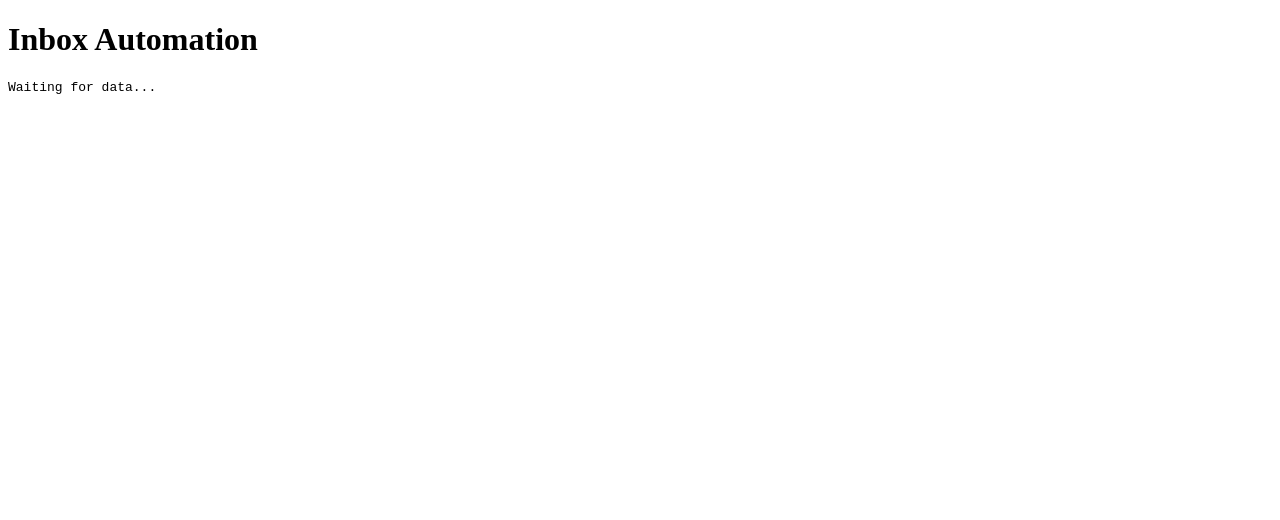
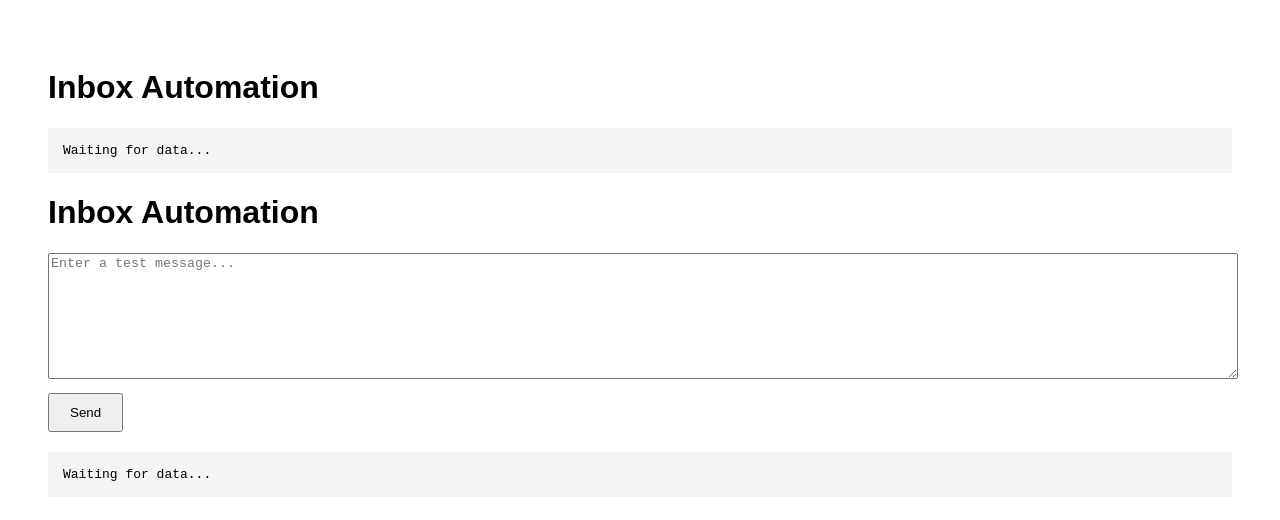
Before and after one commit to stevrayservices246-commits/ai-inbox-automation, a website: page dashboard/index.html in a window 1280 px wide. Drawn offline with Linux system fonts and the light colour scheme.

Commit message:
Update index.html

```diff
--- a/dashboard/index.html
+++ b/dashboard/index.html
@@ -8,3 +8,69 @@
   <pre id="log">Waiting for data...</pre>
 </body>
 </html>
+
+<!DOCTYPE html>
+<html>
+<head>
+  <title>Inbox Automation</title>
+  <style>
+    body {
+      font-family: Arial, sans-serif;
+      padding: 40px;
+    }
+    textarea {
+      width: 100%;
+      height: 120px;
+    }
+    button {
+      padding: 10px 20px;
+      margin-top: 10px;
+    }
+    pre {
+      background: #f4f4f4;
+      padding: 15px;
+      margin-top: 20px;
+      white-space: pre-wrap;
+    }
+  </style>
+</head>
+<body>
+
+  <h1>Inbox Automation</h1>
+
+  <textarea id="message" placeholder="Enter a test message..."></textarea><br>
+  <button onclick="send()">Send</button>
+
+  <pre id="log">Waiting for data...</pre>
+
+  <script>
+    const API_URL = "https://ai-inbox-automation-production.up.railway.app
+";
+
+    async function send() {
+      const msg = document.getElementById("message").value;
+      document.getElementById("log").textContent = "Processing...";
+
+      try {
+        const res = await fetch(API_URL, {
+          method: "POST",
+          headers: { "Content-Type": "application/json" },
+          body: JSON.stringify({
+            message: msg,
+            sender: "dashboard@test.com"
+          })
+        });
+
+        const data = await res.json();
+        document.getElementById("log").textContent =
+          JSON.stringify(data, null, 2);
+
+      } catch (e) {
+        document.getElementById("log").textContent =
+          "Error connecting to API";
+      }
+    }
+  </script>
+
+</body>
+</html>
```
